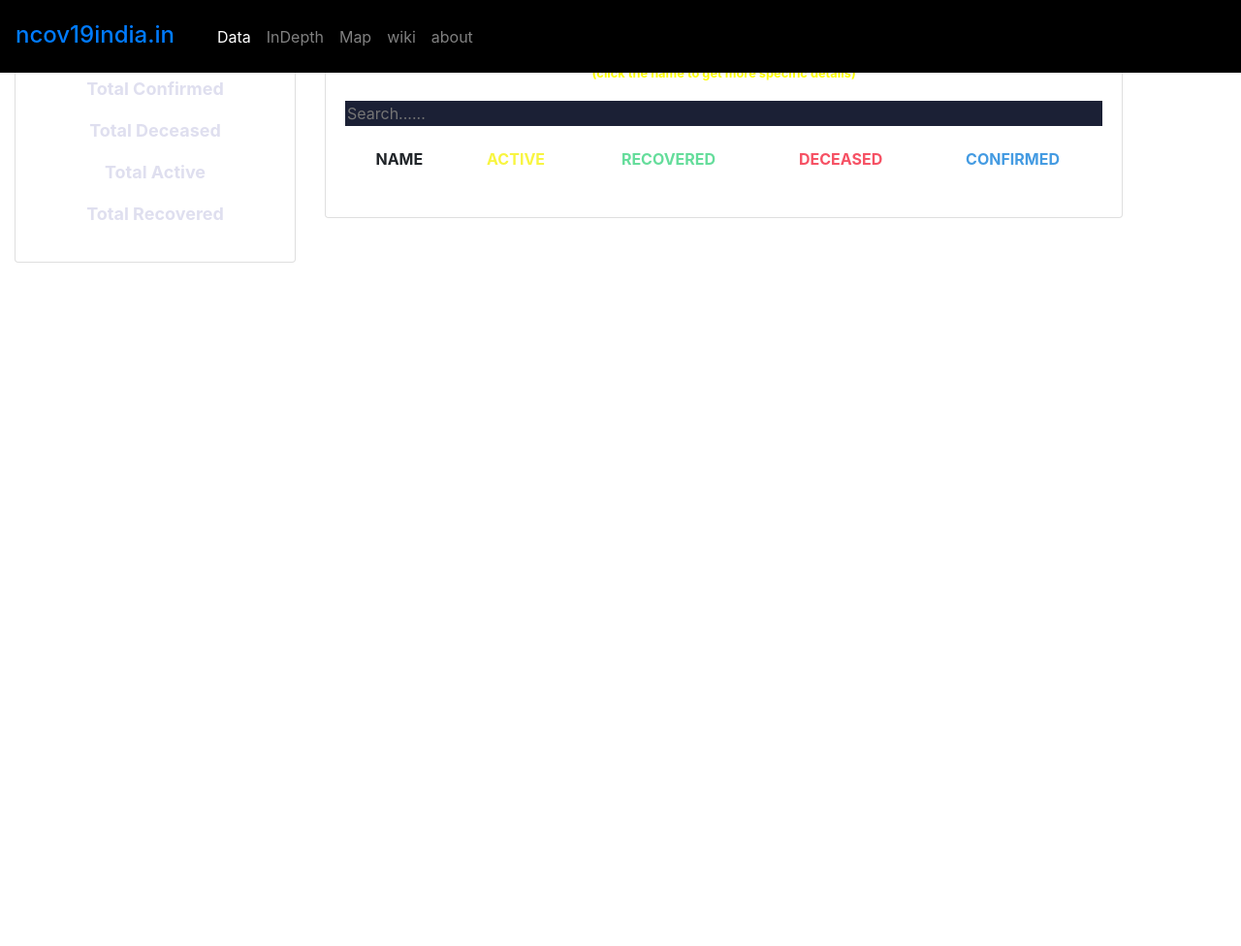
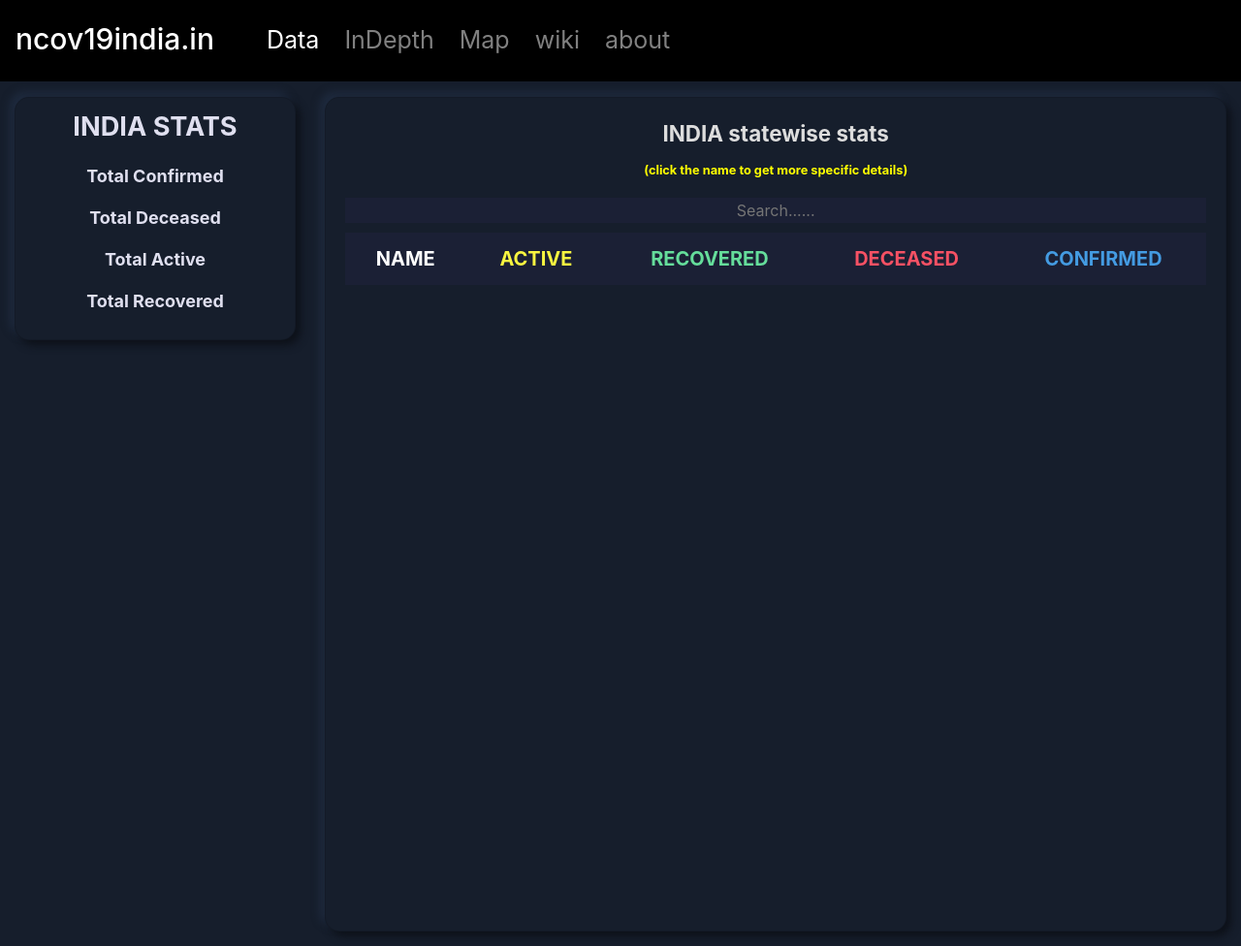
Before and after one commit to khalidfarooq/ncov19india, a Django app: page / in a window 1280 px wide. Shown: the whole page at 97% size. Before the commit the page ends 271 px from the top, so only its background shows below. Run offline with Django 3.2, Linux system fonts and the light colour scheme; lists and menus that the app fills with data are empty; some libraries are stand-ins or nearby versions.

Commit message:
Update main.html

```diff
--- a/tracker/templates/tracker/main.html
+++ b/tracker/templates/tracker/main.html
@@ -8,16 +8,16 @@
   <title>nCov19india</title>
   <link href="https://stackpath.bootstrapcdn.com/bootstrap/4.5.0/css/bootstrap.min.css" rel="stylesheet"
     integrity="sha384-9aIt2nRpC12Uk9gS9baDl411NQApFmC26EwAOH8WgZl5MYYxFfc+NcPb1dKGj7Sk" crossorigin="anonymous" />
-  <link type="text/css" href="{% static 'css/main.css'%}" />
+  <link rel="stylesheet" type="text/css" href="{% static 'css/main.css'%}" />
   <link href="https://fonts.googleapis.com/css?family=Ubuntu:300,500,700" rel="stylesheet">
-  <link href="{% static 'css/jquery-jvectormap-2.0.5.css'%}">
+  <link rel="stylesheet" href="{% static 'css/jquery-jvectormap-2.0.5.css'%}">
   <script src="https://code.jquery.com/jquery-3.3.1.min.js"></script>
   <script src="{% static 'js/mapassets/jquery-jvectormap-2.0.5.min.js'%}"></script>
 
   <!--- World SVG Path Info file in jVectorMap supported format-->
   <script src="{% static 'js/mapassets/jquery-jvectormap-in-merc.js'%}"></script>
-  <link  href="{% static 'tracker/main.css' %}">
-  <link  href="https://cdnjs.cloudflare.com/ajax/libs/font-awesome/4.7.0/css/font-awesome.min.css">
+  <link rel="stylesheet"  href="{% static 'tracker/main.css' %}">
+  <link rel="stylesheet"  href="https://cdnjs.cloudflare.com/ajax/libs/font-awesome/4.7.0/css/font-awesome.min.css">
 </head>
 
 <body>
```
